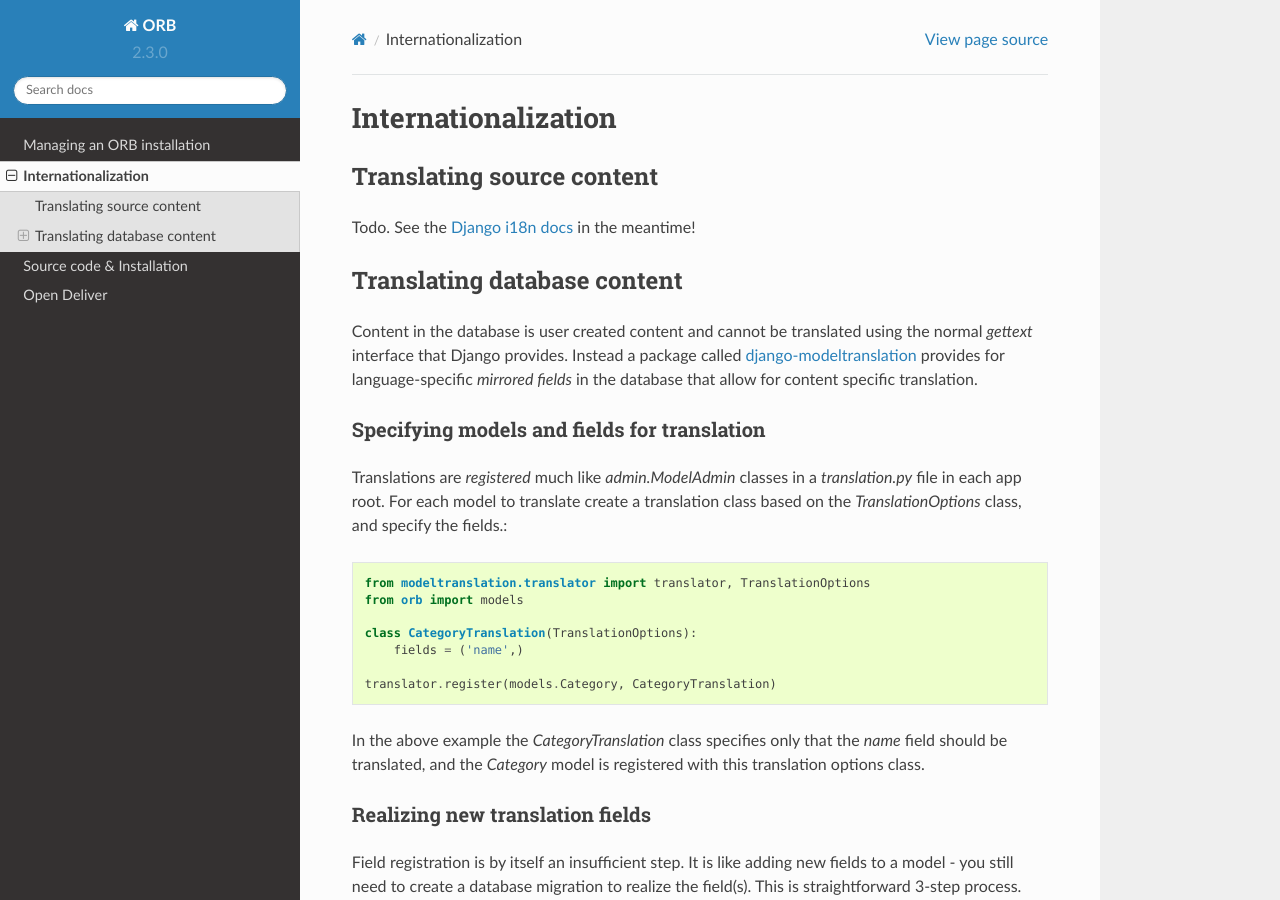
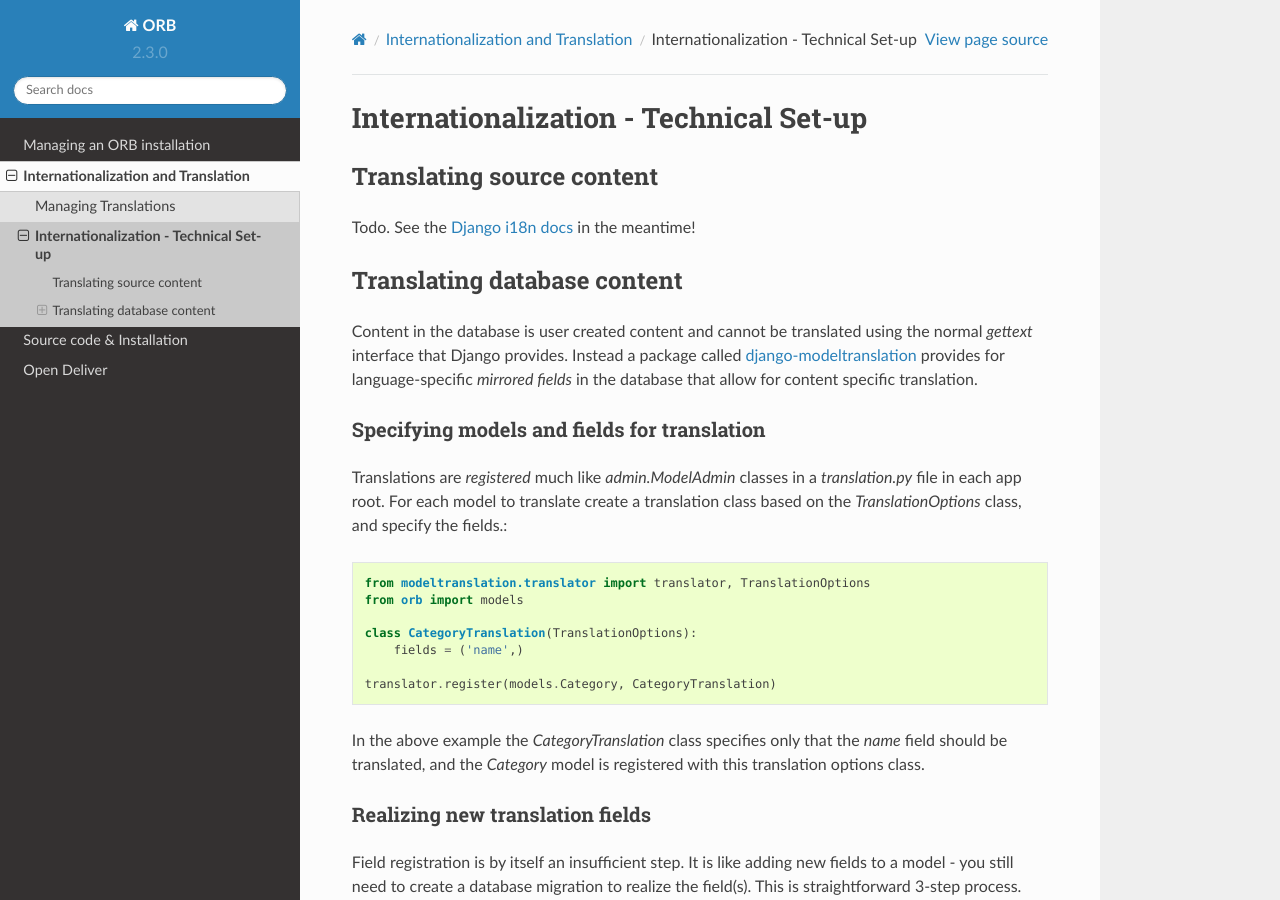
Before and after one commit to mPowering/django-orb, a Sphinx documentation site: the page built from docs/translation/language.rst, in a window 1280 px wide and 900 px high. Built offline with Sphinx 7.4.7 and the Read the Docs theme 2.0.0, drawn with Linux system fonts in a browser that asks for light colours.

Commit message:
update docs

```diff
--- a/docs/conf.py
+++ b/docs/conf.py
@@ -70,6 +70,9 @@ release = '2.3.0'
 # This is also used if you do content translation via gettext catalogs.
 # Usually you set "language" from the command line for these cases.
 language = None
+#locale_dirs = ['locale/']   # path is example but recommended.
+#gettext_compact = False     # optional.
+
 
 # There are two options for replacing |today|: either, you set today to some
 # non-false value, then it is used:
--- a/docs/index.rst
+++ b/docs/index.rst
@@ -12,6 +12,6 @@ Contents:
    :maxdepth: 1
 
    manage/index
-   translation/language
+   translation/index
    technical/code
    opendeliver
--- /dev/null
+++ b/docs/translation/index.rst
@@ -0,0 +1,9 @@
+Internationalization and Translation
+=====================================
+
+
+.. toctree::
+   :maxdepth: 1
+
+   manage
+   language
--- a/docs/translation/language.rst
+++ b/docs/translation/language.rst
@@ -1,6 +1,6 @@
-====================
-Internationalization
-====================
+========================================
+Internationalization - Technical Set-up
+========================================
 
 Translating source content
 ==========================
```
Also changed, not shown: docs/manage/faqs.rst (+56 -4 lines), docs/translation/manage.rst (added, +12 -0 lines).
